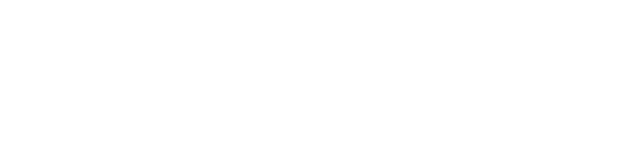
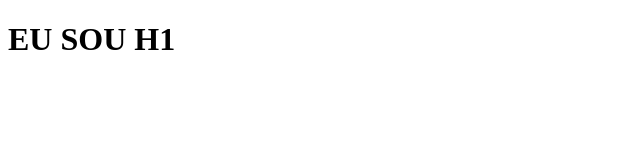
Before and after one commit to lu-catolica/projeto01, a plain HTML site: page index.html in a window 1280 px wide. Shown: the whole page, without its empty margins (0-640 px from the left). Drawn offline with Linux system fonts and the light colour scheme.

Commit message:
second commit

```diff
--- a/index.html
+++ b/index.html
@@ -6,6 +6,7 @@
     <title>VASCO</title>
 </head>
 <body>
+    <h1> EU SOU H1</h1>
 
 </body>
 </html>
```
